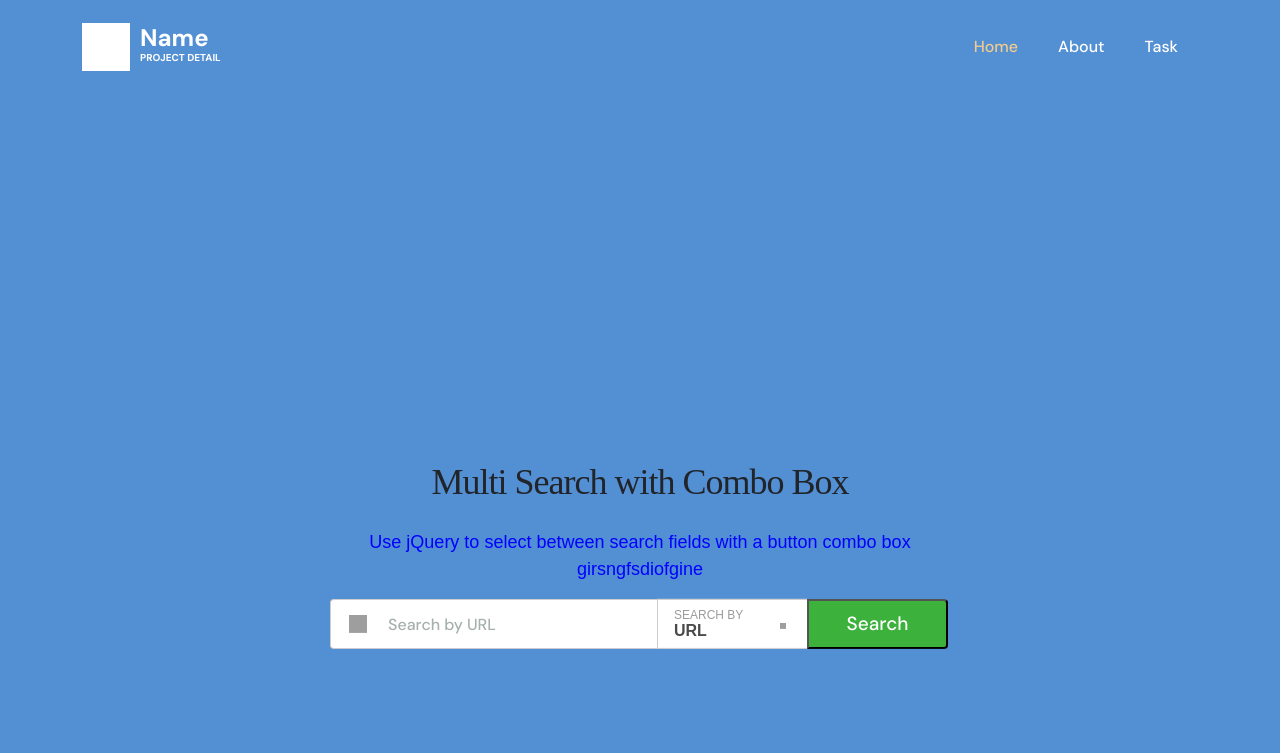
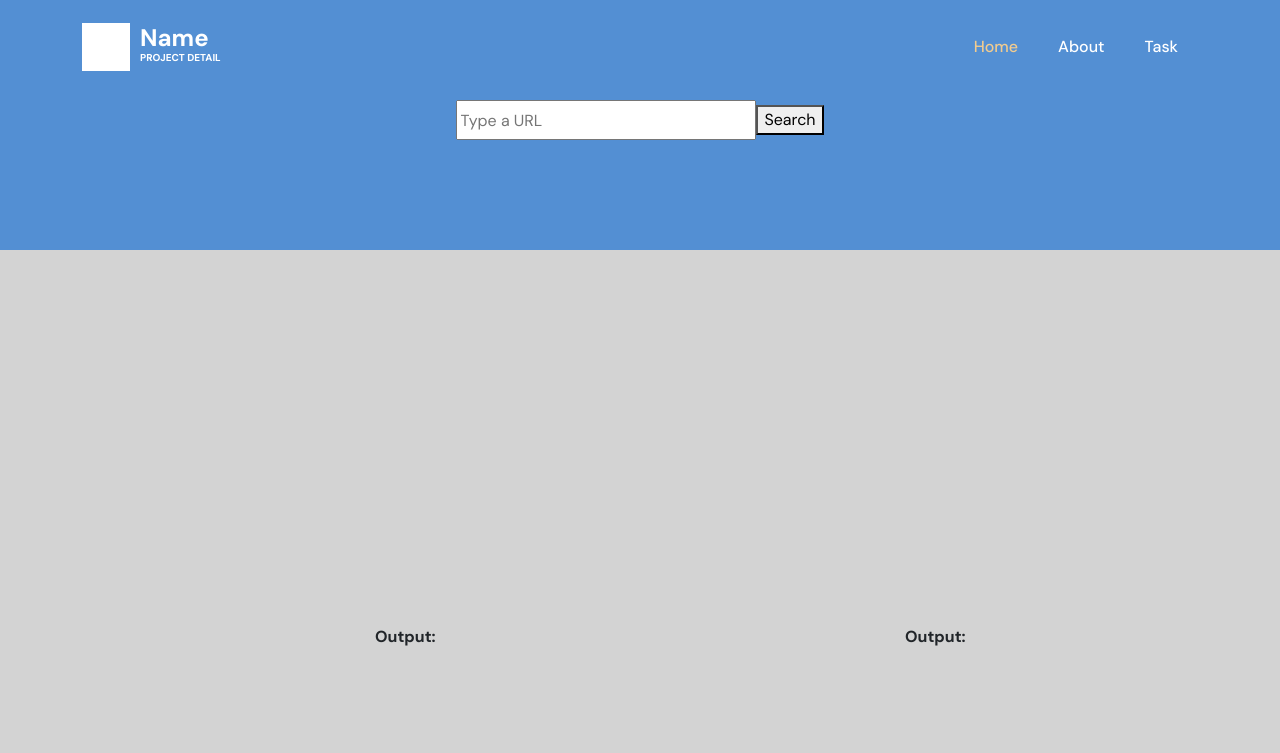
Before and after one commit to Rishit-dagli/Into-the-ReviewVerse, a Flask app: template templates/task.html in a window 1280 px wide. Shown: the top 753 px of the page. Run offline with Flask 3, Linux system fonts and the light colour scheme; the template is opened without the code that fills it, so the values that code supplies are empty; grey boxes are pictures that could not be loaded.

Commit message:
update UI

```diff
--- a/templates/task.html
+++ b/templates/task.html
@@ -16,12 +16,12 @@
 
         <link href="https://fonts.googleapis.com/css2?family=DM+Sans:ital,wght@0,400;0,500;0,700;1,400&display=swap" rel="stylesheet">
 
-        <link href="static/css/bootstrap.min.css" rel="stylesheet">
+        <link href="css/bootstrap.min.css" rel="stylesheet">
 
-        <link href="static/css/bootstrap-icons.css" rel="stylesheet">
+        <link href="css/bootstrap-icons.css" rel="stylesheet">
 
-        <link href="static/css/templatemo-tiya-golf-club.css" rel="stylesheet">
-        <link href="static/css/stylepro.css" rel="stylesheet">
+        <link href="css/templatemo-tiya-golf-club.css" rel="stylesheet">
+        <link href="css/stylepro.css" rel="stylesheet">
 
 
 
@@ -72,26 +72,26 @@
                 </div>
             </nav>
 
-            <div class="centerbox">
-                <h1>Multi Search with Combo Box</h1>
-                <p class="main-heading">Use jQuery to select between search fields with a button combo box girsngfsdiofgine
-                  </p>
-                <div class="main-form-container">
-                  <form id="" class="" method="post">
-                    <input type="text" class="main-input main-name" name="NAME" value="Search by URL" onfocus="clearText(this)" onblur="replaceText(this)" /><input type="text" class="main-input main-location" name="LOCATION" value="Search by city or postal code" onfocus="clearText(this)"
-                      onblur="replaceText(this)" /><button type="button" class="main-btn"><p class="search-small">SEARCH BY</p><p class="search-large">URL</p></button>
-                    <ul class="search-description">
-                      <li>By Location</li>
-                      <li>By Name</li>
-                    </ul>
-                    <input id="main-submit" class="" type="submit" value="Search" />
-                  </form>
-                </div>
-              </div>
-              <!-- mobile submit -->
-              <button type="button" id="main-submit-mobile">Search</button>
-              <!-- partial -->
-                <script src='https://cdnjs.cloudflare.com/ajax/libs/jquery/2.2.2/jquery.min.js'></script>
+        <section class="membership-section section-padding" id="section_1">
+            <div class="search-container">
+                <input type="text" id="searchInput" placeholder="Type a URL" class="medium-search-box">
+                <button type="button">Search</button>
+            </div>
+
+            <div class="left-container">
+                <div class="output-label">Output:</div>
+                <div id="outputBox"></div>
+
+            <div class="left-container">
+                <div class="output-label">Output:</div>
+                <div id="outputBox"></div>
+            </div>
+            <div class="right-container">
+                <div class="output-label">Output:</div>
+                <div id="outputBox"></div>
+            </div>
+
+        </section>
 
 
     </main>
@@ -103,14 +103,14 @@
 
 
     <!-- JAVASCRIPT FILES -->
-    <script src="static/js/jquery.min.js"></script>
-    <script src="static/js/bootstrap.bundle.min.js"></script>
-    <script src="static/js/jquery.sticky.js"></script>
-    <script src="static/js/click-scroll.js"></script>
-    <script src="static/js/animated-headline.js"></script>
-    <script src="static/js/modernizr.js"></script>
-    <script src="static/js/custom.js"></script>
-    <script src="static/js/script.js"></script>
+    <script src="js/jquery.min.js"></script>
+    <script src="js/bootstrap.bundle.min.js"></script>
+    <script src="js/jquery.sticky.js"></script>
+    <script src="js/click-scroll.js"></script>
+    <script src="js/animated-headline.js"></script>
+    <script src="js/modernizr.js"></script>
+    <script src="js/custom.js"></script>
+    <script src="js/script.js"></script>
 
 </body>
 </html>
```
Also changed, not shown: templates/about.html (+13 -13 lines), templates/index.html (+12 -12 lines).
